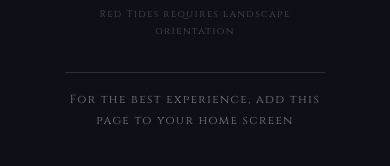
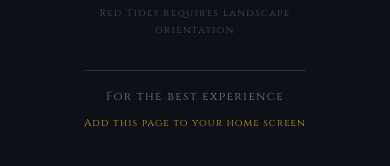
Before and after one commit to rangermankin/redtides, a React (Vite) app: page / in a window 390 px wide. Shown: the part 412-578 px from the top of the page. Built offline with nearby package versions, Linux system fonts and the light colour scheme.

Commit message:
Add files via upload

```diff
--- a/src/App.jsx
+++ b/src/App.jsx
@@ -714,9 +714,38 @@
           <div style={{ fontFamily: "'Cinzel',Georgia,serif", fontSize: "clamp(9px,2.5vw,13px)", letterSpacing: "0.14em", color: "#ffffff40", textAlign: "center", maxWidth: 220, lineHeight: 1.7 }}>
             Red Tides requires landscape orientation
           </div>
-          <div style={{ fontFamily: "'Cinzel',Georgia,serif", fontSize: "clamp(11px,3vw,16px)", letterSpacing: "0.12em", color: "#ffffff70", textAlign: "center", maxWidth: 260, lineHeight: 1.8, marginTop: 8, borderTop: "1px solid #ffffff20", paddingTop: 16 }}>
-            For the best experience, add this page to your home screen
-          </div>
+          {(() => {
+            const isIOS = /iphone|ipad|ipod/i.test(navigator.userAgent);
+            const isAndroid = /android/i.test(navigator.userAgent);
+            return (
+              <div style={{ fontFamily: "'Cinzel',Georgia,serif", textAlign: "center", maxWidth: 300, marginTop: 8, borderTop: "1px solid #ffffff20", paddingTop: 16, display: "flex", flexDirection: "column", alignItems: "center", gap: 8 }}>
+                <div style={{ fontSize: "clamp(11px,3vw,15px)", letterSpacing: "0.12em", color: "#ffffff70", lineHeight: 1.7 }}>
+                  For the best experience
+                </div>
+                {isIOS && (
+                  <div style={{ display: "flex", alignItems: "center", gap: 10, background: "#ffffff10", borderRadius: 8, padding: "8px 16px", border: "1px solid #ffffff18" }}>
+                    <span style={{ fontSize: 22, lineHeight: 1 }}>□↑</span>
+                    <div style={{ fontSize: "clamp(10px,2.5vw,13px)", letterSpacing: "0.1em", color: "#c9922a", lineHeight: 1.5 }}>
+                      Tap Share then<br/>"Add to Home Screen"
+                    </div>
+                  </div>
+                )}
+                {isAndroid && (
+                  <div style={{ display: "flex", alignItems: "center", gap: 10, background: "#ffffff10", borderRadius: 8, padding: "8px 16px", border: "1px solid #ffffff18" }}>
+                    <span style={{ fontSize: 22, lineHeight: 1, color: "#ffffff90" }}>⋮</span>
+                    <div style={{ fontSize: "clamp(10px,2.5vw,13px)", letterSpacing: "0.1em", color: "#c9922a", lineHeight: 1.5 }}>
+                      Tap the browser menu<br/>"Add to Home Screen"
+                    </div>
+                  </div>
+                )}
+                {!isIOS && !isAndroid && (
+                  <div style={{ fontSize: "clamp(10px,2.5vw,13px)", letterSpacing: "0.1em", color: "#c9922a", lineHeight: 1.7 }}>
+                    Add this page to your home screen
+                  </div>
+                )}
+              </div>
+            );
+          })()}
         </div>
       )}
 
```
